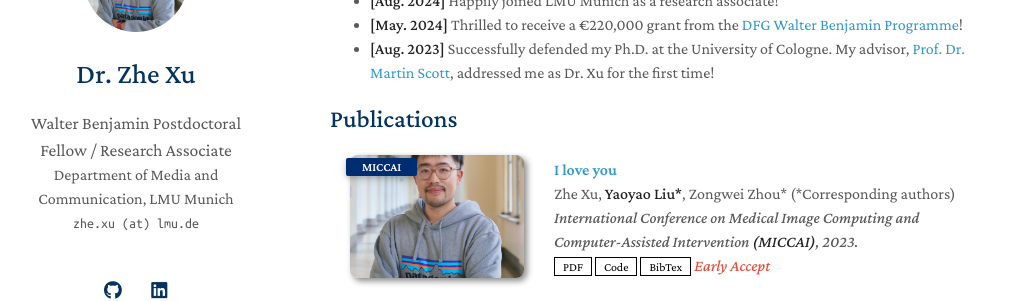
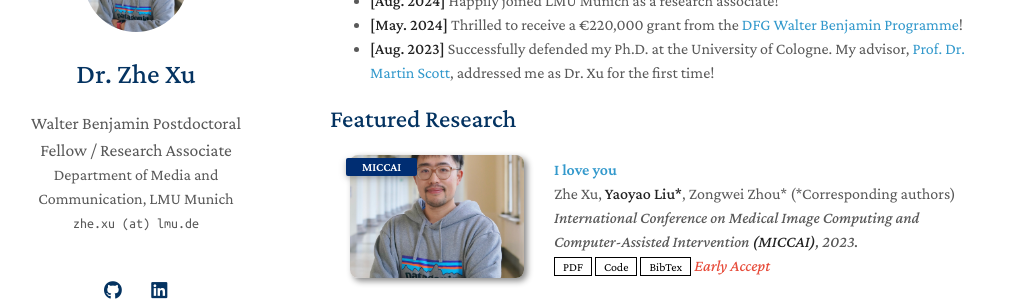
Before and after one commit to zhexuphd/home, a Jekyll site: the page built from index.md, in a window 1280 px wide and 900 px high, scrolled down 937 px. Shown: the part 156-457 px from the top of the window, without its empty margins (140-1150 px from the left). Built offline with Jekyll 4.4.1, drawn with Linux system fonts in a browser that asks for light colours; a style sheet for code colours, icons or effects is not loaded; our own code applies the rules of GitHub Pages for plain Markdown files.

Commit message:
Update publications.md

```diff
--- a/_includes/publications.md
+++ b/_includes/publications.md
@@ -1,4 +1,4 @@
-<h2 id="publications" style="margin: 2px 0px -15px;">Publications</h2>
+<h2 id="publications" style="margin: 2px 0px -15px;">Featured Research</h2>
 
 <div class="publications">
 <ol class="bibliography">
```
